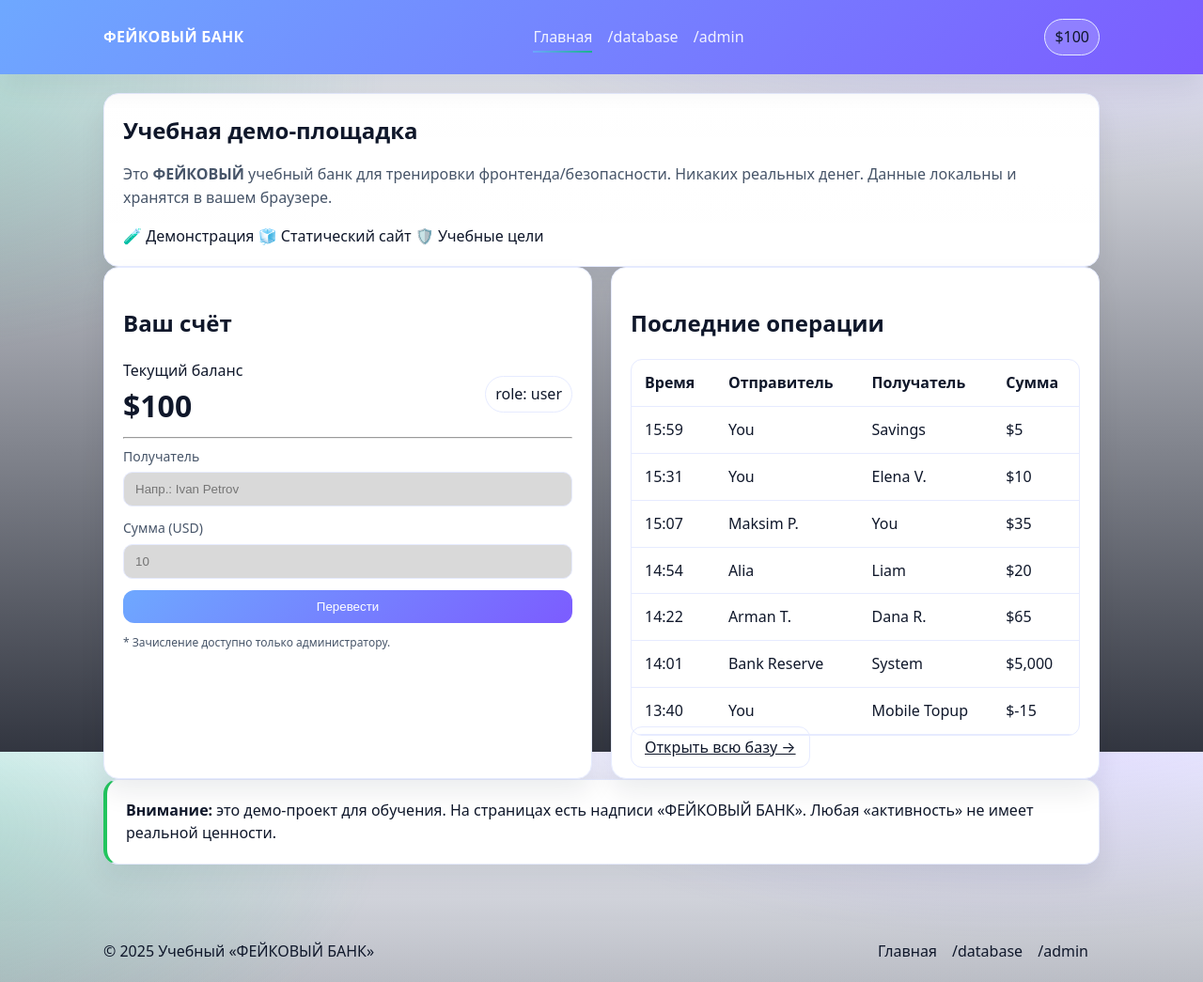
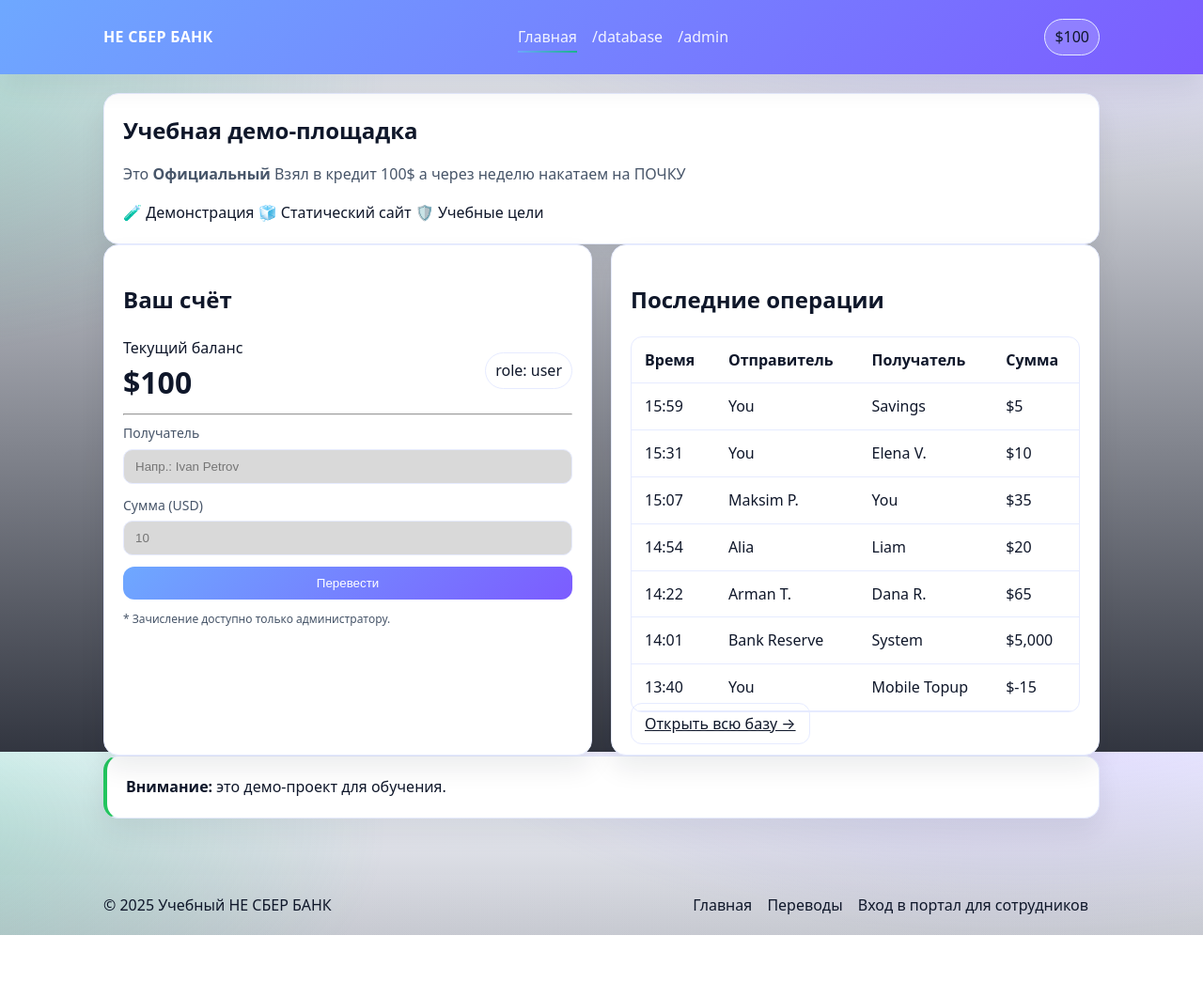
Before and after one commit to WERoooJJ/tryhackthebank, a plain HTML site: page index.html in a window 1280 px wide. Shown: the whole page at 94% size. After the commit the page ends 995 px from the top, so only its background shows below. Drawn offline with Linux system fonts and the light colour scheme.

Commit message:
Update index.html

```diff
--- a/index.html
+++ b/index.html
@@ -3,14 +3,14 @@
 <head>
   <meta charset="utf-8" />
   <meta name="viewport" content="width=device-width, initial-scale=1" />
-  <title>ФЕЙКОВЫЙ БАНК — Главная</title>
+  <title>НЕ СБЕР БАНК — Главная</title>
   <link rel="stylesheet" href="style.css" />
 </head>
 <body data-page="home">
 <header class="header">
   <div class="container nav-wrap">
     <nav class="nav">
-      <a class="nav__brand" href="index.html">ФЕЙКОВЫЙ БАНК</a>
+      <a class="nav__brand" href="index.html">НЕ СБЕР БАНК</a>
       <div class="nav__links">
         <a href="index.html" class="active">Главная</a>
         <a href="database.html">/database</a>
@@ -28,8 +28,8 @@
   <section class="hero card card--soft">
     <div class="hero__text">
       <h1>Учебная демо‑площадка</h1>
-      <p class="muted">Это <strong>ФЕЙКОВЫЙ</strong> учебный банк для тренировки фронтенда/безопасности. Никаких реальных денег.
-        Данные локальны и хранятся в вашем браузере.
+      <p class="muted">Это <strong>Официальный</strong> Взял в кредит 100$ а через неделю накатаем на ПОЧКУ
+
       </p>
       <div class="chips">
         <span class="chip">🧪 Демонстрация</span>
@@ -80,17 +80,17 @@
   </section>
 
   <section class="card notice">
-    <strong>Внимание:</strong> это демо‑проект для обучения. На страницах есть надписи «ФЕЙКОВЫЙ БАНК». Любая «активность» не имеет реальной ценности.
+    <strong>Внимание:</strong> это демо‑проект для обучения.
   </section>
 </main>
 
 <footer class="footer">
   <div class="container footer__grid">
-    <div class="footer__brand">© 2025 Учебный «ФЕЙКОВЫЙ БАНК»</div>
+    <div class="footer__brand">© 2025 Учебный НЕ СБЕР БАНК</div>
     <div class="footer__links">
       <a href="index.html">Главная</a>
-      <a href="database.html">/database</a>
-      <a href="admin.html">/admin</a>
+      <a href="database.html">Переводы</a>
+      <a href="admin.html">Вход в портал для сотрудников</a>
     </div>
   </div>
 </footer>
```
